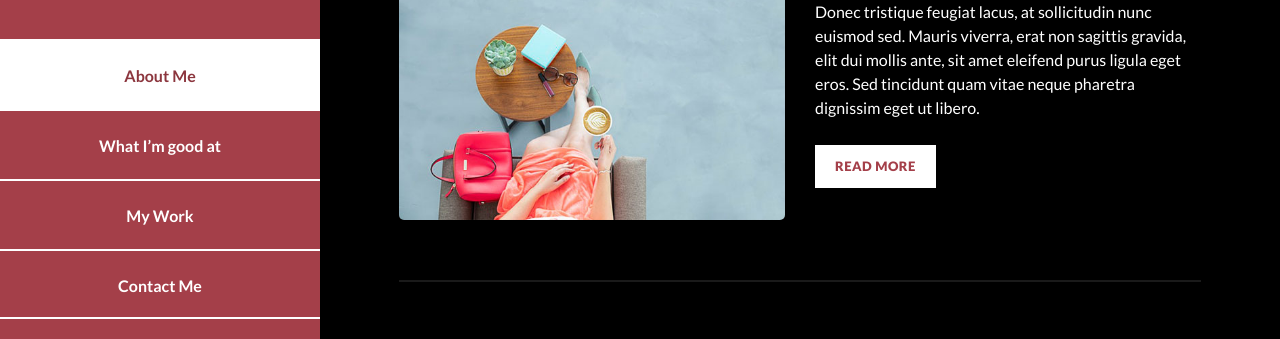
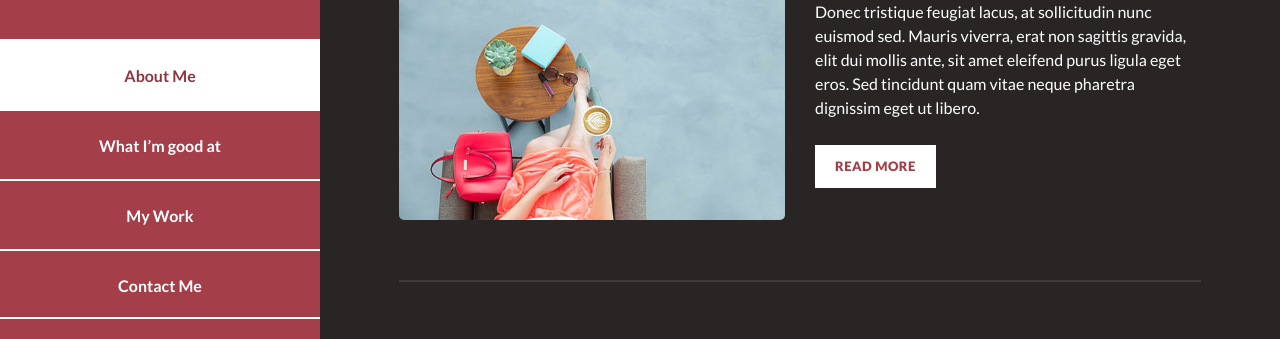
Before and after one commit to bluelotus03/myportfolio, a plain HTML site: page index.html in a window 1280 px wide. Shown: the part 316-655 px from the top of the page. Drawn offline with Linux system fonts and the light colour scheme.

Commit message:
changed background

```diff
--- a/assets/css/templatemo-style.css
+++ b/assets/css/templatemo-style.css
@@ -14,7 +14,7 @@ body {
 
 #page-wraper {
     /* 💛 Choose a background color for the main area of the site 💛 */
-    background-color: rgb(0, 0, 0);
+    background-color: rgb(41, 37, 37);
     width: 100%;
 }
 
```
